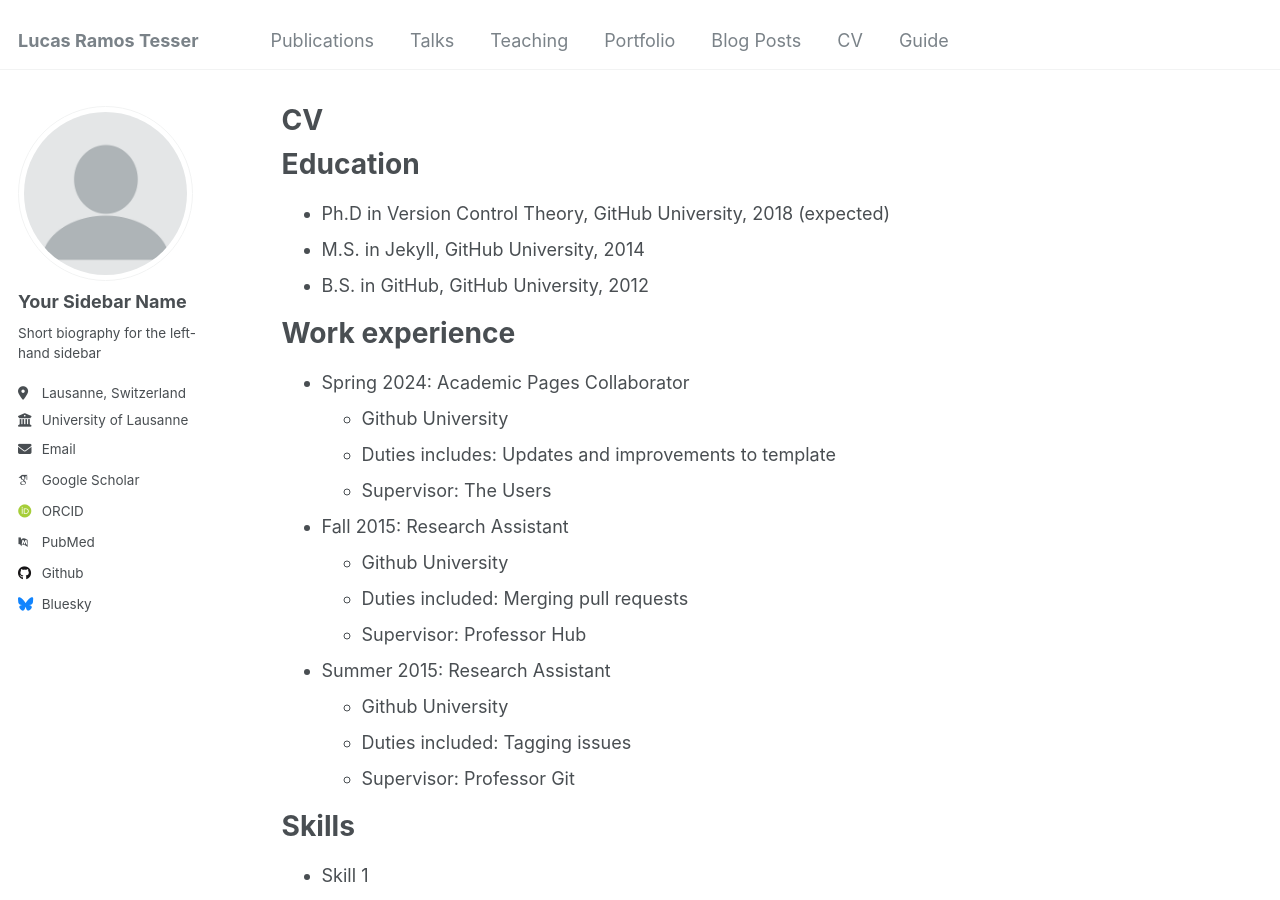
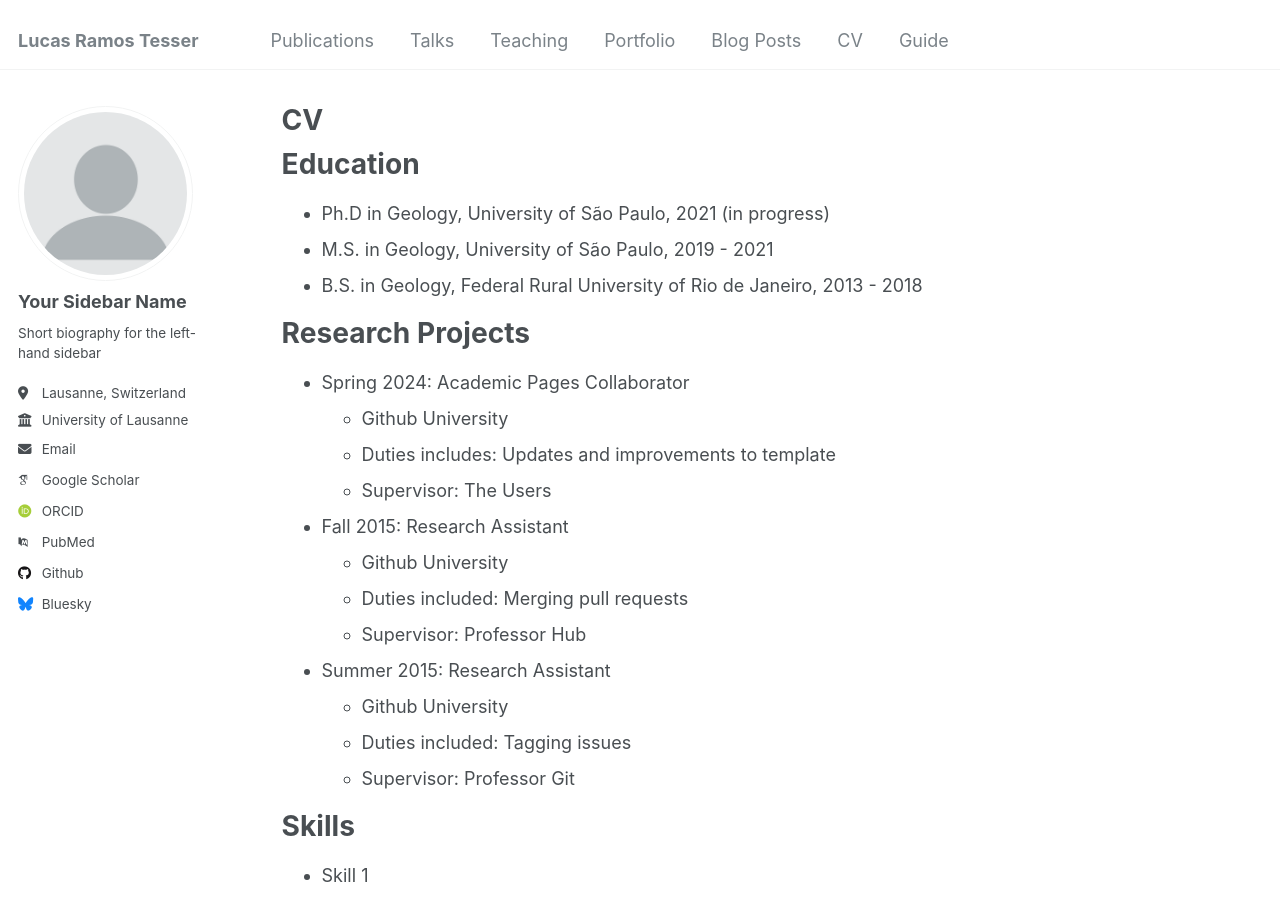
Before and after one commit to ltessergeo/ltesser, a Jekyll site: the page built from _pages/cv.md, in a window 1280 px wide and 900 px high. Built offline with Jekyll 4.4.1, drawn with Linux system fonts in a browser that asks for light colours; some web fonts are replaced.

Commit message:
Update cv.md

```diff
--- a/_pages/cv.md
+++ b/_pages/cv.md
@@ -11,11 +11,11 @@
 
 Education
 ======
-* Ph.D in Version Control Theory, GitHub University, 2018 (expected)
-* M.S. in Jekyll, GitHub University, 2014
-* B.S. in GitHub, GitHub University, 2012
+* Ph.D in Geology, University of São Paulo, 2021 (in progress)
+* M.S. in Geology, University of São Paulo, 2019 - 2021
+* B.S. in Geology, Federal Rural University of Rio de Janeiro, 2013 - 2018
 
-Work experience
+Research Projects
 ======
 * Spring 2024: Academic Pages Collaborator
   * Github University
```
